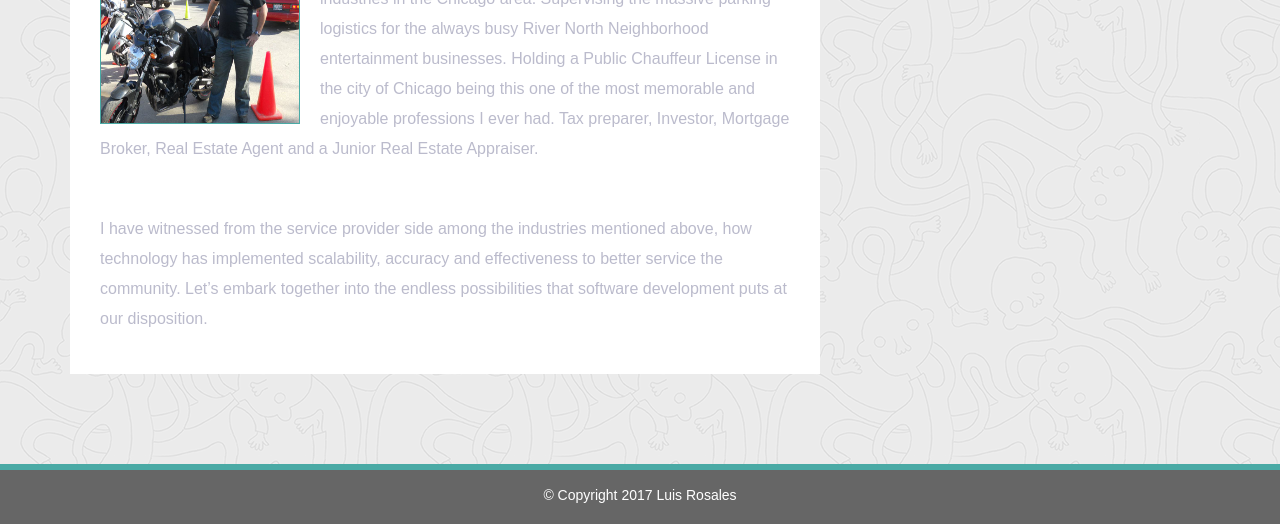
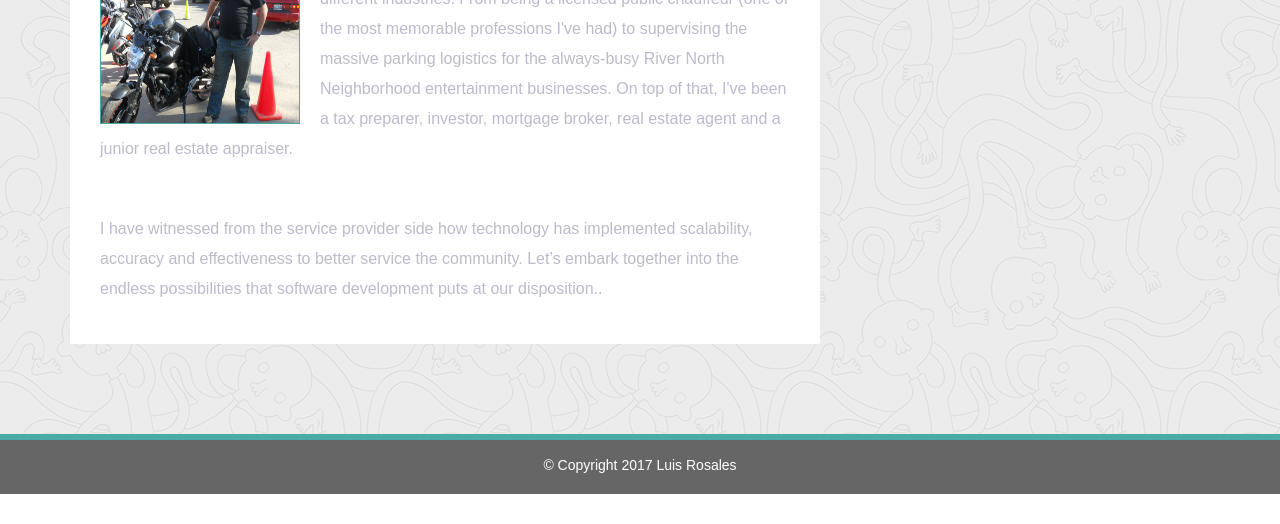
Before and after one commit to Guama1239/Bootstrap-Portfolio, a plain HTML site: page index.html in a window 1280 px wide. Shown: the part 349-873 px from the top of the page. After the commit the page ends 843 px from the top, so only its background shows below. Drawn offline with nearby package versions, Linux system fonts and the light colour scheme.

```diff
--- a/index.html
+++ b/index.html
@@ -57,15 +57,14 @@
               <h1 class="about-me-header">About Me</h1>
               <hr class="about-me-hr"/>
               <img src="assets/imgs/pic_of_Luis.jpg" alt="picture of Luis" id="nate-image" class = "project-image">
-              <p>Hello, I am originally from Guatemala, Central America. I moved to Chicago in the late 1990’s. Since then I have worked in
-              different industries in the Chicago area. Supervising the massive parking logistics for the always busy River North Neighborhood
-              entertainment businesses. Holding a Public Chauffeur License in the city of Chicago being this one of the most memorable
-              and enjoyable professions I ever had. Tax preparer, Investor, Mortgage Broker, Real Estate Agent and a Junior Real Estate
-              Appraiser.</p>
+              <p>Hello, I am originally from Guatemala, Central America. Since moving to Chicago in the late '90s, I have worked in many
+              different industries. From being a licensed public chauffeur (one of the most memorable professions I've had) to supervising
+              the massive parking logistics for the always-busy River North Neighborhood entertainment businesses. On top of that, I've
+              been a tax preparer, investor, mortgage broker, real estate agent and a junior real estate appraiser.</p>
               <br />
-              <p>I have witnessed from the service provider side among the industries mentioned above, how technology has implemented scalability,
-              accuracy and effectiveness to better service the community. Let’s embark together into the endless possibilities that software
-              development puts at our disposition.</p>
+              <p>I have witnessed from the service provider side how technology has implemented scalability, accuracy and effectiveness to
+              better service the community. Let’s embark together into the endless possibilities that software development puts at our
+              disposition..</p>
             </article>
           </div>
           <div class="col-md-4">
```
Also changed, not shown: portfolio.html (+4 -0 lines), home_page.png (added).
